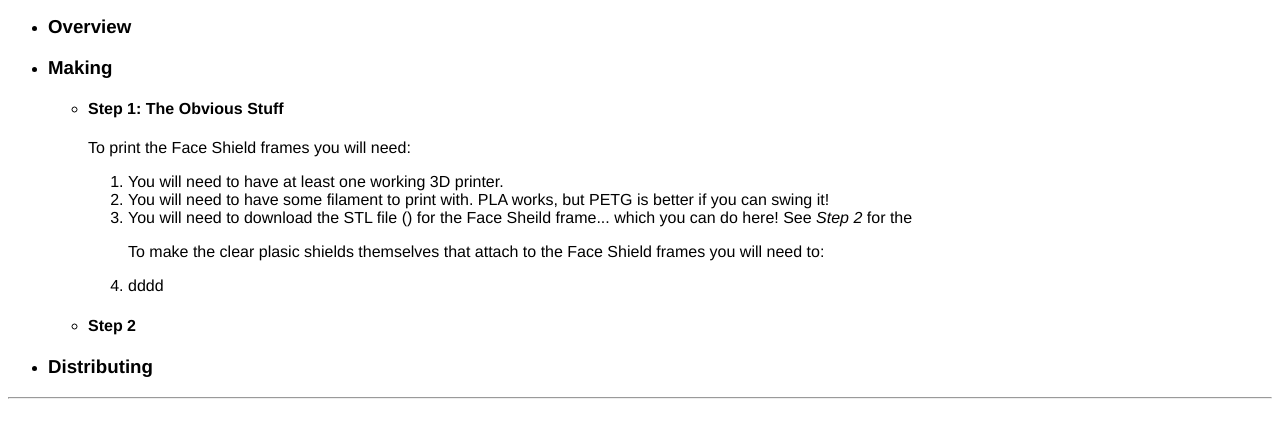
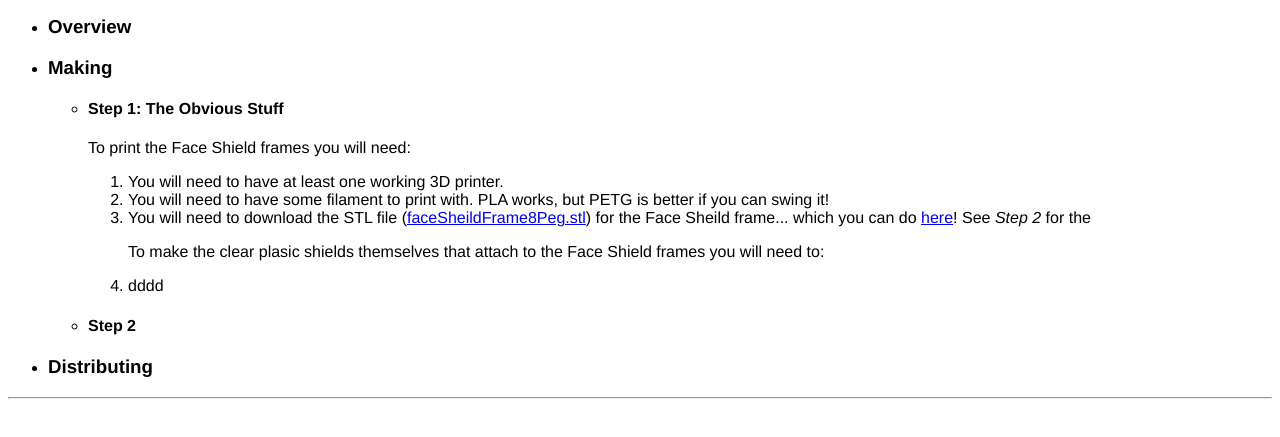
Before and after one commit to OrvilleChomer/FaceShieldInfo, a plain HTML site: page index.html in a window 1280 px wide. Shown: the part 87-524 px from the top of the page. Drawn offline with Linux system fonts and the light colour scheme.

Commit message:
Update index.html

```diff
--- a/index.html
+++ b/index.html
@@ -25,8 +25,8 @@
               <li>You will need to have at least one working 3D printer.</li>
               <li>You will need to have some filament to print with. PLA works, but PETG is better if you
                   can swing it!</li>
-              <li>You will need to download the STL file () for the Face Sheild frame... which you can
-                do here! See <i>Step 2</i> for the </li>
+              <li>You will need to download the STL file (<a href="./faceSheildFrame8Peg.stl">faceSheildFrame8Peg.stl</a>) for the Face Sheild frame... which you can
+                do <a href="./faceSheildFrame8Peg.stl">here</a>! See <i>Step 2</i> for the </li>
              <p>To make the clear plasic shields themselves that attach to the Face Shield frames you will
                need to:
                <li>dddd</li>
```
